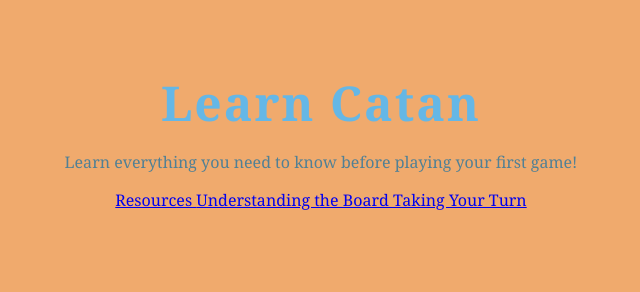
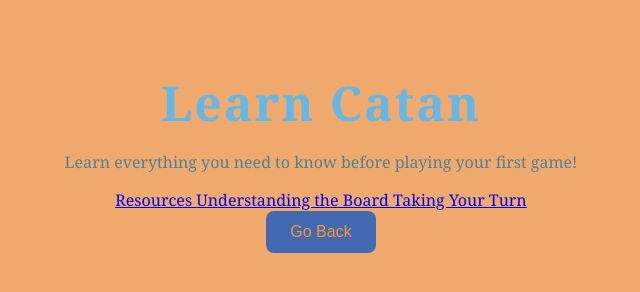
Before and after one commit to ariaspolett/Board-Game-Tracker, a plain HTML site: page Learn how to Play/learn.html in a window 1280 px wide. Shown: the whole page, without its empty margins (319-959 px from the left). Drawn offline with Linux system fonts and the light colour scheme.

Commit message:
added a go back button

```diff
--- a/Basic UI/ui.css
+++ b/Basic UI/ui.css
@@ -46,6 +46,7 @@ h1.ui-title {
     font-family: 'Cinzel', sans-serif;
 }
 
+
 .btn-primary {
     background-color: #4269b1;
     color: #ff9430;
--- a/Learn how to Play/learn.css
+++ b/Learn how to Play/learn.css
@@ -18,3 +18,16 @@ h1 {
     margin-bottom: 15px;
     letter-spacing: 2px;
 }
+
+.btn{
+    background-color: #4269b1;
+    color: #ff9430;
+    border: none;
+    padding: 0.75rem 1.5rem;
+    border-radius: 8px;
+    cursor: pointer;
+    font-size: 1rem;
+    transition: background-color 0.3s ease;
+    font-family: 'Cinzel', sans-serif;
+    margin-bottom: 1rem;
+}
--- a/Learn how to Play/learn.html
+++ b/Learn how to Play/learn.html
@@ -27,5 +27,9 @@
 
 </div>
 
+<div>
+        <button class="btn" onclick="history.back()">Go Back</button>
+    </div>
+
 </body>
 </html>
```
